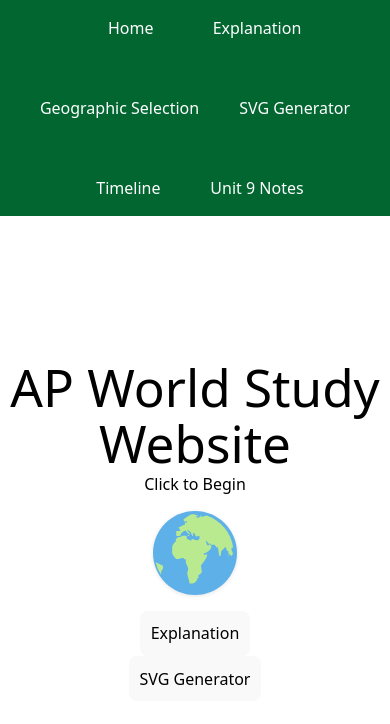
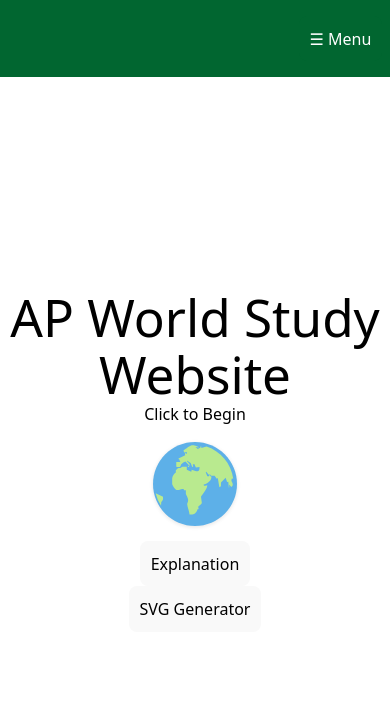
Before and after one commit to yasen5/APWorldWebsite, a React (Vite) app: page / in a window 390 px wide. Shown: the top 724 px of the page. Built offline with nearby package versions, Linux system fonts and the light colour scheme.

Commit message:
navbar hamburger menu

```diff
--- a/src/Navbar.tsx
+++ b/src/Navbar.tsx
@@ -1,18 +1,24 @@
+import { useState } from "react";
 import { usePageTransitionContext } from "./PageTransition.tsx";
 import { AppPage, AppPageLabels } from "./AppPageLabels.ts";
 
 
 const Navbar = () => {
   const { goToPage } = usePageTransitionContext();
+  const [open, setOpen] = useState(false);
 
   return (
-    <nav>
-      <div className="bg-green-800 flex justify-center gap-6 flex-wrap">
+    <nav className="bg-green-800 text-white">
+      <div className="flex items-center justify-between px-2 py-4">
+        <button className="md:hidden !bg-green-800 ml-auto" onClick={() => setOpen(!open)}>
+          ☰ Menu
+        </button>
+        <div className="hidden md:flex gap-6 mx-auto">
         {Object.entries(AppPageLabels).map(([key, label]) => {
           const page = Number(key) as AppPage;
           return (
             <a
-              className="min-w-[100px] text-white px-2 py-4 hover:underline"
+              className="min-w-[100px] px-2 py-4 hover:underline"
               key={label}
               href="#"
               onClick={() => goToPage(page)}
@@ -22,6 +28,28 @@ const Navbar = () => {
           );
         })}
       </div>
+      </div>
+
+      {open && (
+        <div className="md:hidden flex flex-col gap-4 px-4 pb-4">
+          {Object.entries(AppPageLabels).map(([key, label]) => {
+            const page = Number(key) as AppPage;
+            return (
+              <a
+                key={label}
+                href="#"
+                className="py-1 border-b border-white/20"
+                onClick={() => {
+                  goToPage(page);
+                  setOpen(false);
+                }}
+              >
+                {label}
+              </a>
+            );
+          })}
+        </div>
+      )}
     </nav>
   );
 };
```
